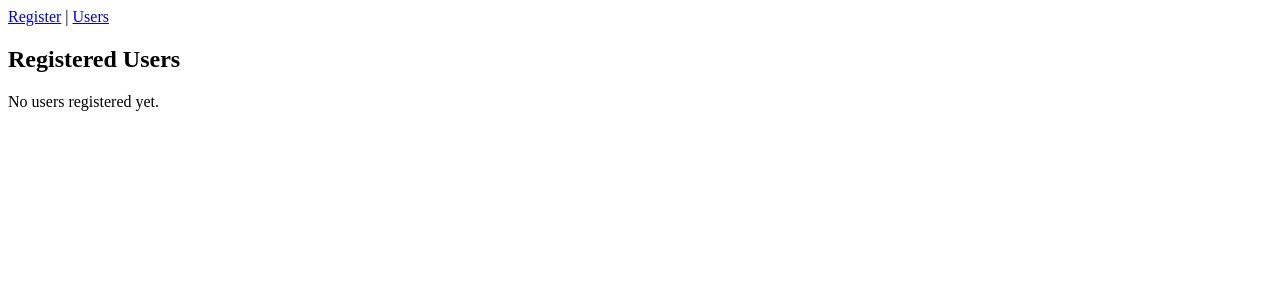
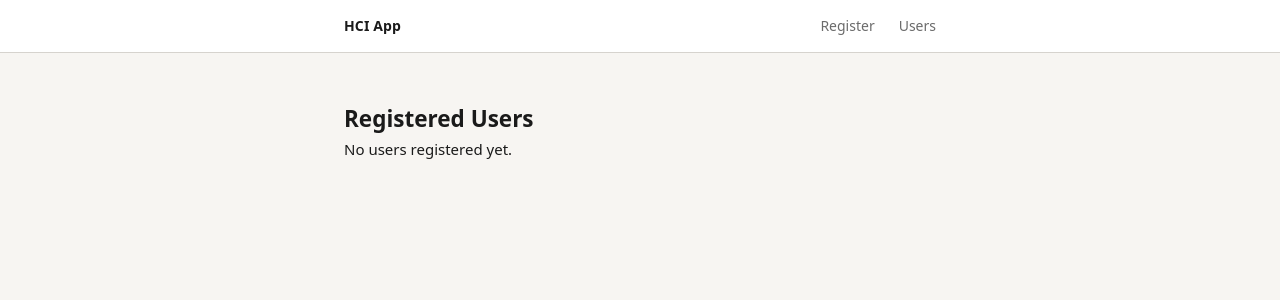
Before and after one commit to KareemSultanOfficial/HCI-Assignment, an Angular app: page /users in a window 1280 px wide. Shown: the top 300 px of the page. Built offline with nearby package versions, Linux system fonts and the light colour scheme.

Commit message:
Style: global palette, typography, and nav bar

```diff
--- a/src/app/app.component.css
+++ b/src/app/app.component.css
@@ -0,0 +1,42 @@
+.site-nav {
+  border-bottom: 1px solid var(--border);
+  background: var(--surface);
+}
+
+.nav-inner {
+  max-width: 640px;
+  margin: 0 auto;
+  padding: 0 24px;
+  height: 52px;
+  display: flex;
+  align-items: center;
+  justify-content: space-between;
+}
+
+.nav-brand {
+  font-size: 14px;
+  font-weight: 600;
+  color: var(--text);
+  letter-spacing: 0.01em;
+}
+
+.nav-links {
+  display: flex;
+  gap: 24px;
+}
+
+.nav-links a {
+  font-size: 14px;
+  color: var(--text-muted);
+}
+
+.nav-links a:hover {
+  color: var(--text);
+  text-decoration: none;
+}
+
+.page-content {
+  max-width: 640px;
+  margin: 0 auto;
+  padding: 48px 24px;
+}
--- a/src/app/app.component.html
+++ b/src/app/app.component.html
@@ -1,6 +1,13 @@
-<nav>
-  <a routerLink="/register">Register</a> |
-  <a routerLink="/users">Users</a>
+<nav class="site-nav">
+  <div class="nav-inner">
+    <span class="nav-brand">HCI App</span>
+    <div class="nav-links">
+      <a routerLink="/register">Register</a>
+      <a routerLink="/users">Users</a>
+    </div>
+  </div>
 </nav>
 
-<router-outlet></router-outlet>
+<main class="page-content">
+  <router-outlet></router-outlet>
+</main>
--- a/src/styles.css
+++ b/src/styles.css
@@ -1 +1,36 @@
-/* You can add global styles to this file, and also import other style files */
+*, *::before, *::after {
+  box-sizing: border-box;
+  margin: 0;
+  padding: 0;
+}
+
+:root {
+  --bg: #f7f5f2;
+  --surface: #ffffff;
+  --text: #1a1a1a;
+  --text-muted: #6b6b6b;
+  --accent: #2563eb;
+  --accent-hover: #1d4ed8;
+  --border: #d6d3ce;
+  --danger: #c0392b;
+  --radius: 4px;
+  --font: system-ui, -apple-system, "Segoe UI", sans-serif;
+}
+
+body {
+  font-family: var(--font);
+  font-size: 15px;
+  line-height: 1.6;
+  color: var(--text);
+  background: var(--bg);
+  min-height: 100vh;
+}
+
+a {
+  color: var(--accent);
+  text-decoration: none;
+}
+
+a:hover {
+  text-decoration: underline;
+}
```
